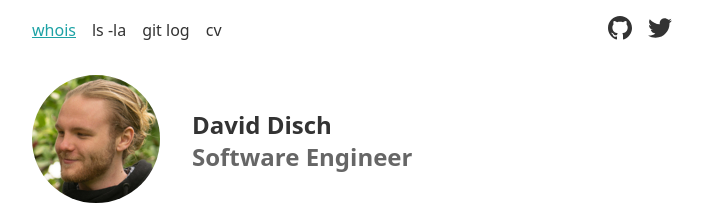
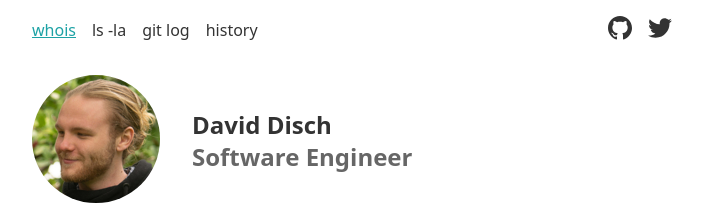
Before and after one commit to Auspicus/daviddisch.com, a Next.js app: page / in a window 1280 px wide. Shown: the top 205 px of the page, without its empty margins (288-991 px from the left). Built offline with nearby package versions, Linux system fonts and the light colour scheme.

Commit message:
Rename CV to History

```diff
--- a/components/Layout/index.tsx
+++ b/components/Layout/index.tsx
@@ -9,7 +9,7 @@ const pages = [
   {title: 'whois', url: '/'},
   {title: 'ls -la', url: '/blog'},
   {title: 'git log', url: '/open-source'},
-  {title: 'cv', url: '/cv'},
+  {title: 'history', url: '/history'},
 ]
 
 const socials = [
```
Also changed, not shown: pages/history.tsx (renamed from pages/cv.tsx).
